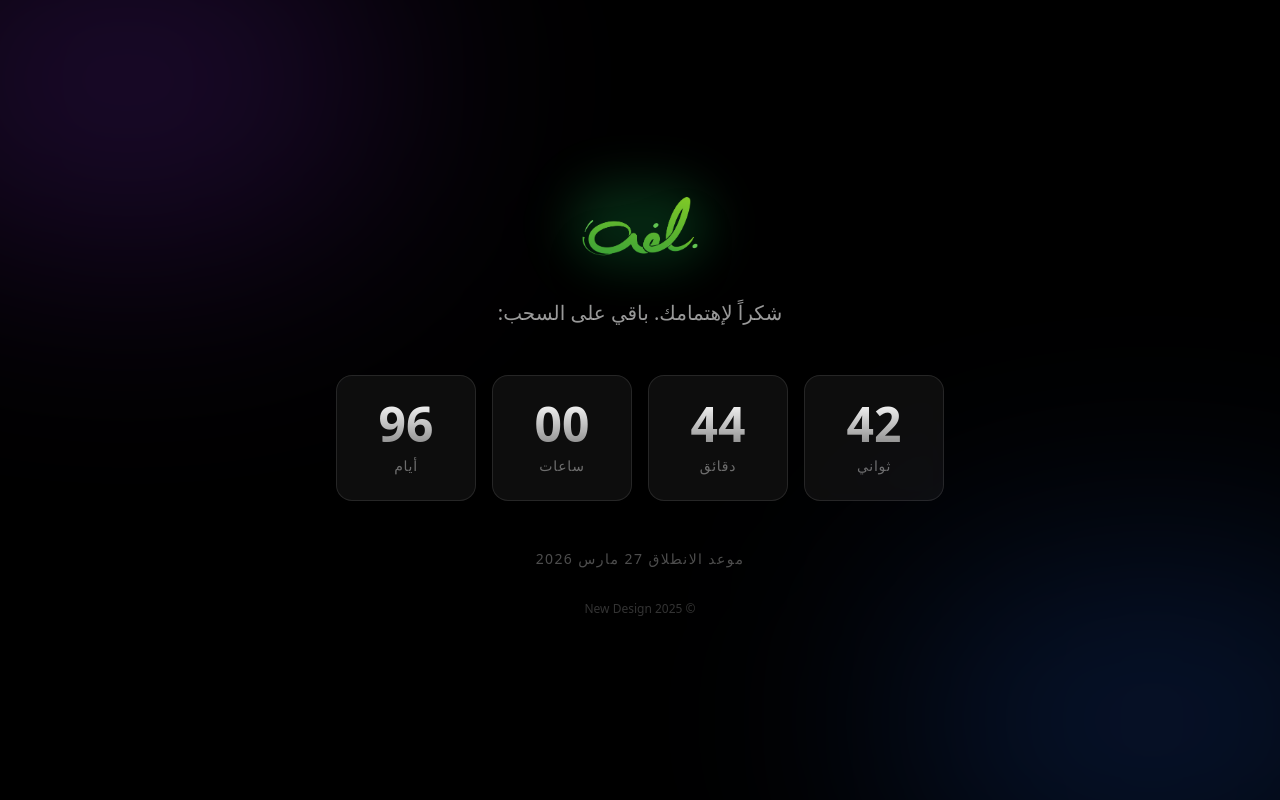
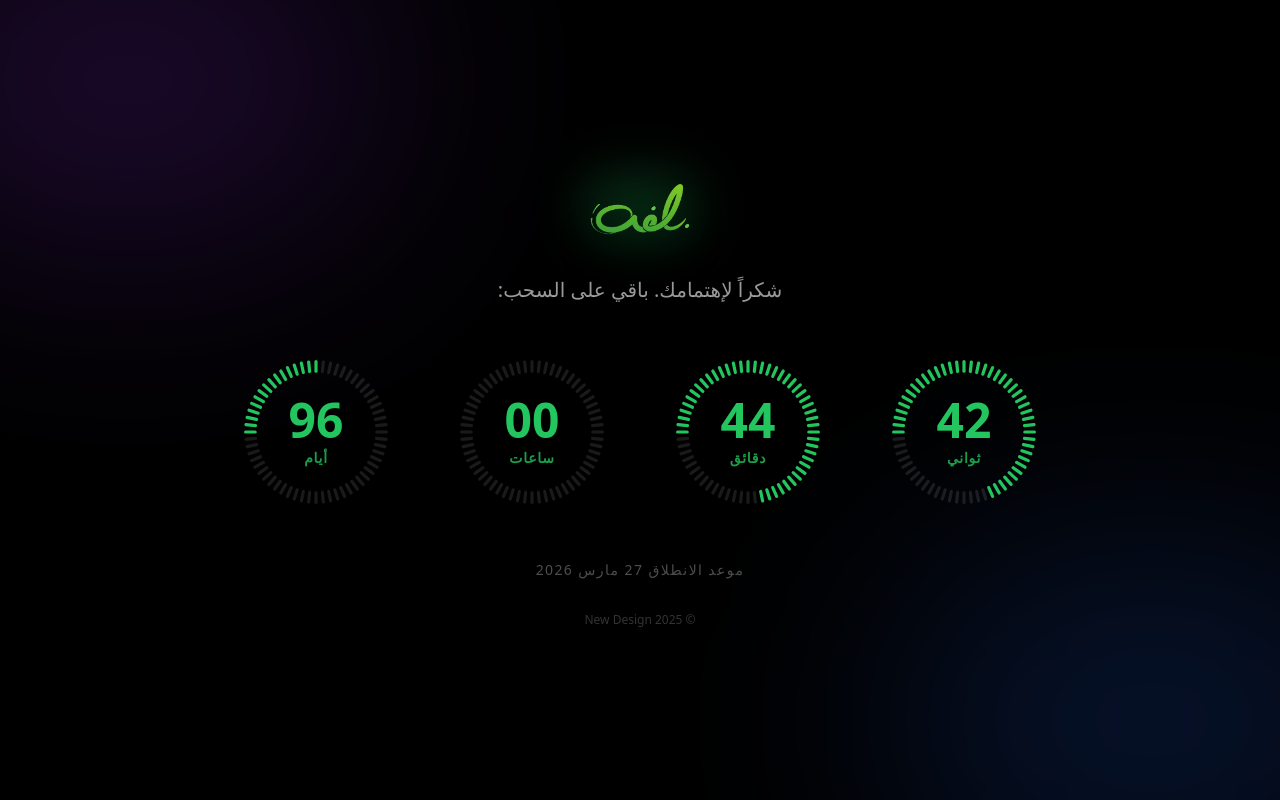
Before and after one commit to 7amziiiii/new-design-bilaffih, a Next.js app: page /subscribed in a window 1280 px wide. Built offline with nearby package versions, Linux system fonts and the light colour scheme.

Commit message:
chagne the count down style

```diff
--- a/app/subscribed/page.tsx
+++ b/app/subscribed/page.tsx
@@ -13,49 +13,7 @@ export default function SubscribedPage() {
 
     useEffect(() => {
         const calculateTimeLeft = () => {
-            // Target date: March 27, 2026, 8:00 PM Palestine Time
-            // Palestine Time is UTC+2 or UTC+3 (Daylight Saving). In March 2026, it will likely be UTC+2 or UTC+3 depending on exact DST rules.
-            // To be safe and precise with "Palestine Time", we can use a date string with the time zone if supported, or calculate relative to UTC.
-            // However, the simplest robust way in modern browsers is usually to construct the date.
-
-            // 8:00 PM is 20:00.
-
-            // Let's assume standard handling.
-            // A reliable way is to explicitly target Asia/Hebron or Asia/Gaza if possible,
-            // but Date parsing with timezones can be tricky across browsers.
-            // We will set the target to specific ISO string with offset if we know it, or rely on a library.
-            // Since I don't want to install extra deps like date-fns-tz just for this unless necessary,
-            // and "Palestine Time" usually follows Jerusalem time rules.
-
-            // March 27 is usually close to DST switch.
-            // In 2026, Palestine DST typically starts late March.
-            // For simplicity and robustness without external libs, I will target the specific timestamp.
-            // 27-03-2026 20:00:00 in Asia/Hebron.
-
-            const targetDate = new Date("2026-03-27T20:00:00+02:00"); // Assuming standard time (winter time) or manually adjusting if I know better.
-            // Wait, Palestine normally switches to Summer time (UTC+3) around late March or April.
-            // In 2024 it was April. In 2025 it might be different.
-            // To be safe, I will treat "Palestine Time" as the local wall time in that region.
-            // The user asked for "27-3-2026 الساعة 8 مساءا in plastine time".
-            // I will interpret this as 20:00 local time.
-
-            // Best effort without library: Create a date object, set to UTC, then adjust.
-            // Or just use the string '2026-03-27T20:00:00' and assume user's browser understands if they are in that TZ,
-            // but that's risky.
-
-            // Let's use a fixed target assuming +02:00 or +03:00.
-            // March 27 is likely +02:00 (Standard) or +03:00 (DST).
-            // Let's check typical switch. usually it's end of March.
-            // I'll stick to a reasonable approximation or try to force the offset.
-            // Recent years Palestine changed DST rules.
-            // Let's try to parse as "2026-03-27T20:00:00+02:00" (Standard) for now, or +03:00?
-            // Actually, since 2023, Palestine observes DST from late April? No, it often changes.
-            // I will assume +02:00 (Standard Time) for late March to be safe, or just use a helper if I could.
-            // Let's just use `new Date("March 27, 2026 20:00:00 Asia/Hebron")` but that's invalid.
-
-            // Plan B: Hardcode a specific timestamp or just strictly use ISO with offset.
-            // I will use +02:00 as it's conventionally the base. If it's DST, it would be +03:00.
-            // Given the date, I'll use +02:00 for now.
+            // Target date: March 27, 2026, 8:00 PM Palestine Time (+02:00)
             const target = new Date("2026-03-27T20:00:00+02:00").getTime();
             const now = new Date().getTime();
             const difference = target - now;
@@ -86,36 +44,30 @@ export default function SubscribedPage() {
                 <div className="absolute bottom-[-10%] right-[-10%] w-[40%] h-[40%] bg-blue-600/20 rounded-full blur-[120px]" />
             </div>
 
-            <div className="z-10 flex flex-col items-center text-center p-8 max-w-2xl w-full">
+            <div className="z-10 flex flex-col items-center text-center p-8 max-w-4xl w-full">
                 <div className="mb-8 relative">
                     <div className="absolute inset-0 bg-green-500/20 blur-xl rounded-full" />
                     <Image
                         src="/logos/bilafih.png"
                         alt="Bilafih Logo"
-                        width={140}
-                        height={140}
+                        width={120}
+                        height={120}
                         className="relative z-10 object-contain drop-shadow-2xl"
                     />
                 </div>
 
-                {/* <h1 className="text-4xl md:text-6xl font-bold bg-clip-text text-transparent bg-gradient-to-r from-white to-white/60 mb-6 pb-2">
-                    تم الاشتراك بنجاح!
-                </h1> */}
-
                 <p className="text-lg md:text-xl text-white/60 mb-12">
                     شكراً لإهتمامك.   باقي على السحب:
-
                 </p>
 
-
                 {/* Countdown Timer */}
-                <div className="grid grid-cols-2 md:grid-cols-4 gap-4 w-full" dir="ltr">
+                <div className="grid grid-cols-4 gap-2 md:gap-8 w-full justify-items-center" dir="ltr">
                     {timeLeft ? (
                         <>
-                            <TimeBox value={timeLeft.days} label="أيام" />
-                            <TimeBox value={timeLeft.hours} label="ساعات" />
-                            <TimeBox value={timeLeft.minutes} label="دقائق" />
-                            <TimeBox value={timeLeft.seconds} label="ثواني" />
+                            <CircularTimeBox value={timeLeft.days} maxValue={365} label="أيام" />
+                            <CircularTimeBox value={timeLeft.hours} maxValue={24} label="ساعات" />
+                            <CircularTimeBox value={timeLeft.minutes} maxValue={60} label="دقائق" />
+                            <CircularTimeBox value={timeLeft.seconds} maxValue={60} label="ثواني" />
                         </>
                     ) : (
                         <div className="col-span-4 text-2xl font-bold text-white/80 animate-pulse">
@@ -138,15 +90,50 @@ export default function SubscribedPage() {
     );
 }
 
-function TimeBox({ value, label }: { value: number; label: string }) {
+function CircularTimeBox({ value, maxValue, label }: { value: number; maxValue: number; label: string }) {
+    // Configuration for the circle
+    const totalTicks = 60; // Total number of ticks in the circle
+    const percentage = Math.min(Math.max(value / maxValue, 0), 1);
+    const activeTicks = Math.round(percentage * totalTicks);
+
+    // Generate ticks
+    const ticks = Array.from({ length: totalTicks }).map((_, i) => {
+        const rotation = (i / totalTicks) * 360;
+        const isActive = i < activeTicks;
+
+        return (
+            <line
+                key={i}
+                x1="50"
+                y1="6" // Inner start of tick (closer to edge)
+                x2="50"
+                y2="12" // Outer end of tick (border thickness)
+                transform={`rotate(${rotation} 50 50)`}
+                className={`transition-colors duration-300 ${isActive ? "stroke-green-500" : "stroke-white/10"}`}
+                strokeWidth="2"
+                strokeLinecap="round"
+            />
+        );
+    });
+
     return (
-        <div className="flex flex-col items-center justify-center bg-white/5 backdrop-blur-lg border border-white/10 rounded-2xl p-4 md:p-6 transition-all duration-300 hover:bg-white/10 hover:scale-105 group">
-            <span className="text-3xl md:text-5xl font-bold bg-clip-text text-transparent bg-gradient-to-b from-white to-white/50 group-hover:from-white group-hover:to-white/80 tabular-nums">
-                {String(value).padStart(2, "0")}
-            </span>
-            <span className="text-xs md:text-sm text-white/40 mt-2 uppercase tracking-wider font-medium">
-                {label}
-            </span>
+        <div className="flex flex-col items-center justify-center group">
+            <div className="relative w-16 h-16 sm:w-20 sm:h-20 md:w-40 md:h-40 flex items-center justify-center">
+                {/* SVG Ring */}
+                <svg className="absolute inset-0 w-full h-full transform -rotate-90" viewBox="0 0 100 100">
+                    {ticks}
+                </svg>
+
+                {/* Text Content */}
+                <div className="flex flex-col items-center z-10">
+                    <span className="text-xl sm:text-2xl md:text-5xl font-bold text-green-500 tabular-nums leading-none">
+                        {String(value).padStart(2, "0")}
+                    </span>
+                    <span className="text-[10px] sm:text-xs md:text-sm text-green-500/80 mt-0.5 md:mt-1 uppercase font-bold tracking-wider">
+                        {label}
+                    </span>
+                </div>
+            </div>
         </div>
     );
 }
```
